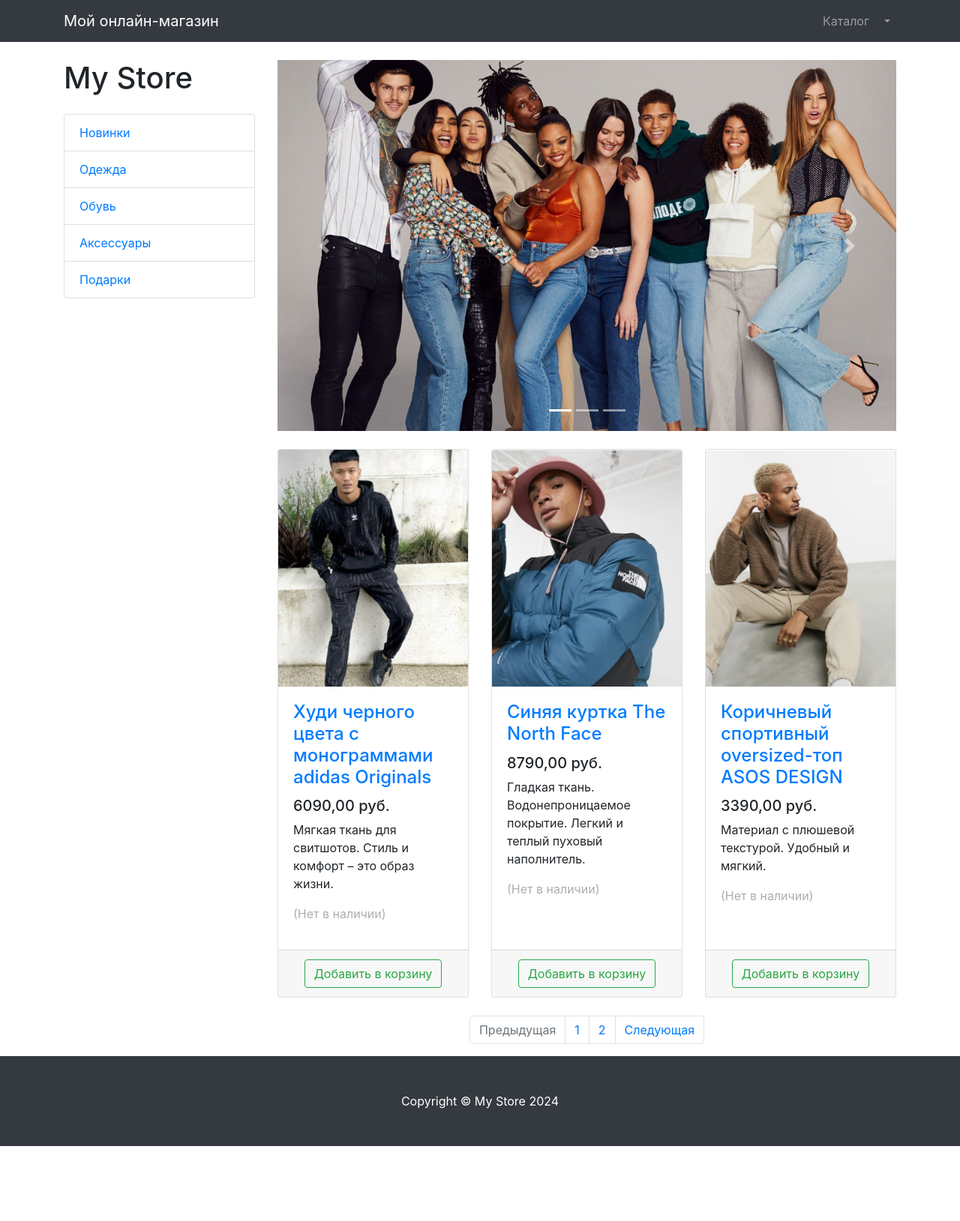
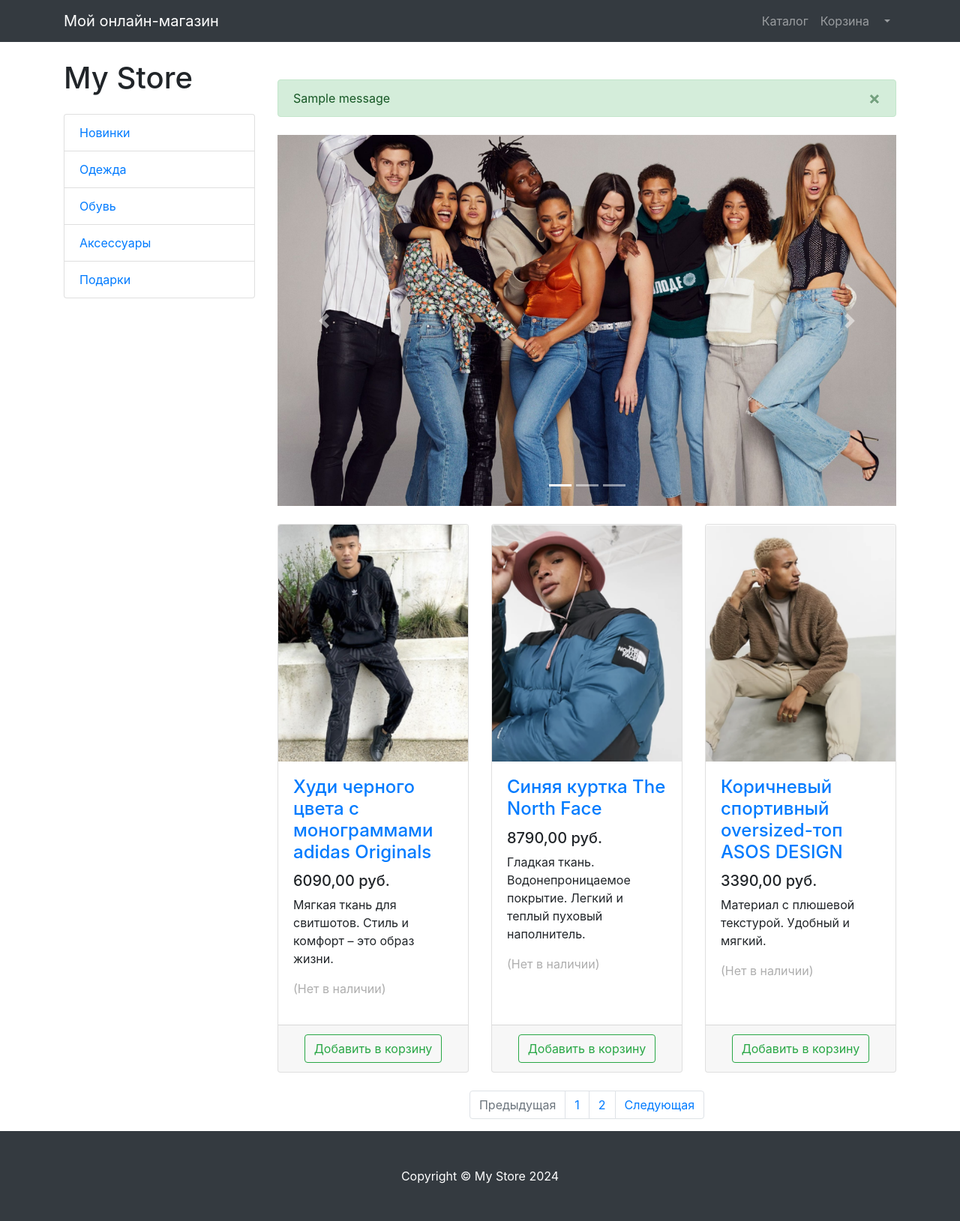
Before and after one commit to Ser-Kov/UrbanProject, a Django app: page /products/ in a window 1280 px wide. Shown: the whole page at 75% size. Before the commit the page ends 1529 px from the top, so only its background shows below. Run offline with Django 5.2, Linux system fonts and the light colour scheme; a user stored in the database is signed in; data comes from the database, SQL or seed files in the repository; both versions use the stored data as it was after the commit; tables that the repository leaves empty hold one stand-in row (values such as "Sample post"); one stand-in notice (Sample message) is shown; some libraries are stand-ins or nearby versions.

Commit message:
Корзина пользователя вынесена в отдельную страницу.
В меню навигации появилась кнопка с корзиной.

```diff
--- a/OnlineShop/products/views.py
+++ b/OnlineShop/products/views.py
@@ -5,9 +5,6 @@ from products.forms import CreateOrderForm
 from django.contrib.auth.decorators import login_required
 from django.core.paginator import Paginator
 from django.contrib import messages
-from django.urls import reverse
-
-
 
 
 # Контроллеры
@@ -89,8 +86,8 @@ def create_order(request):
             #          'quantity': item.quantity}
             #     )
             # products_json = json.dumps(products_list, ensure_ascii=False)
-
-            basket_sr = BasketSerializer(Basket.objects.filter(user=request.user), many=True)
+            basket = Basket.objects.filter(user=request.user)
+            basket_sr = BasketSerializer(basket)
 
             Orders.objects.create(
                 user=request.user,
--- a/OnlineShop/static/vendor/css/products.css
+++ b/OnlineShop/static/vendor/css/products.css
@@ -1,3 +1,9 @@
 body {
     padding-top: 56px;
+    display: flex;
+    flex-direction: column;
 }
+
+.content {
+    flex-grow: 1
+}
--- a/OnlineShop/templates/products/base.html
+++ b/OnlineShop/templates/products/base.html
@@ -37,6 +37,9 @@
                     <a class="nav-link" href="{% url 'products:index' %}">Каталог <i class="fas fa-shopping-bag"></i> </a>
                 </li>
                 {% if user.is_authenticated %}
+                    <li class="nav-item">
+                        <a class="nav-link" href="{% url 'users:baskets' %}">Корзина <i class="fas fa-shopping-basket"></i></a>
+                    </li>
                     <li class="nav-item dropdown">
                     <a class="nav-link dropdown-toggle" href="#" id="navbarDropdown" role="button"
                        data-bs-toggle="dropdown" aria-expanded="false">
@@ -66,8 +69,8 @@
                 </li>
                 {% else %}
                     <li class="nav-item">
-                    <a class="nav-link" href="{% url 'users:login' %}">Войти <i class="fas fa-sign-in-alt"></i></a>
-                </li>
+                        <a class="nav-link" href="{% url 'users:login' %}">Войти <i class="fas fa-sign-in-alt"></i></a>
+                    </li>
                 {% endif %}
             </ul>
         </div>
--- a/OnlineShop/templates/products/products.html
+++ b/OnlineShop/templates/products/products.html
@@ -10,9 +10,7 @@
 {% block content %}
     <div class="container">
     <div class="row">
-
         <div class="col-lg-3">
-
             <h1 class="my-4">My Store</h1>
             <div class="list-group">
                 {% for category in categories %}
@@ -21,11 +19,22 @@
                     </a>
                 {% endfor %}
             </div>
-
         </div>
         <!-- /.col-lg-3 -->
 
         <div class="col-lg-9">
+            {% if messages %}
+            <div class="alert {% if messages %} alert-success {% else %} alert-warning {% endif %}
+            alert-dismissible fade show" role="alert"
+                 style="margin-top: 50px;">
+                    {% for message in messages %}
+                        {{ message }}
+                    {% endfor %}
+                <button type="button" class="close" data-dismiss="alert" aria-label="Close">
+                    <span aria-hidden="true">&times;</span>
+                </button>
+            </div>
+            {% endif %}
             <div id="carouselExampleIndicators" class="carousel slide my-4" data-ride="carousel">
                 <ol class="carousel-indicators">
                     <li data-target="#carouselExampleIndicators" data-slide-to="0" class="active"></li>
--- a/OnlineShop/templates/users/profile.html
+++ b/OnlineShop/templates/users/profile.html
@@ -58,9 +58,6 @@
                 </div>
             </form>
         </div>
-        <div class="col-lg-5">
-            {% include 'products/baskets.html' %}
-        </div>
     </div>
 </div>
 {% endblock %}
--- a/OnlineShop/users/urls.py
+++ b/OnlineShop/users/urls.py
@@ -1,5 +1,5 @@
 from django.urls import path
-from users.views import login, registration, profile, logout
+from users.views import login, registration, profile, logout, baskets
 from products.views import create_order
 
 # Указываем приложение, с которым будут связаны пути.
@@ -10,5 +10,6 @@ urlpatterns = [
     path('registration/', registration, name='registration'),
     path('profile/', profile, name='profile'),
     path('logout/', logout, name='logout'),
-    path('create_order/', create_order, name='create_order')
+    path('create_order/', create_order, name='create_order'),
+    path('baskets/', baskets, name='baskets'),
 ]
```
Also changed, not shown: OnlineShop/templates/products/baskets.html (+13 -0 lines), OnlineShop/users/views.py (+7 -2 lines), OnlineShop/db.sqlite3.
